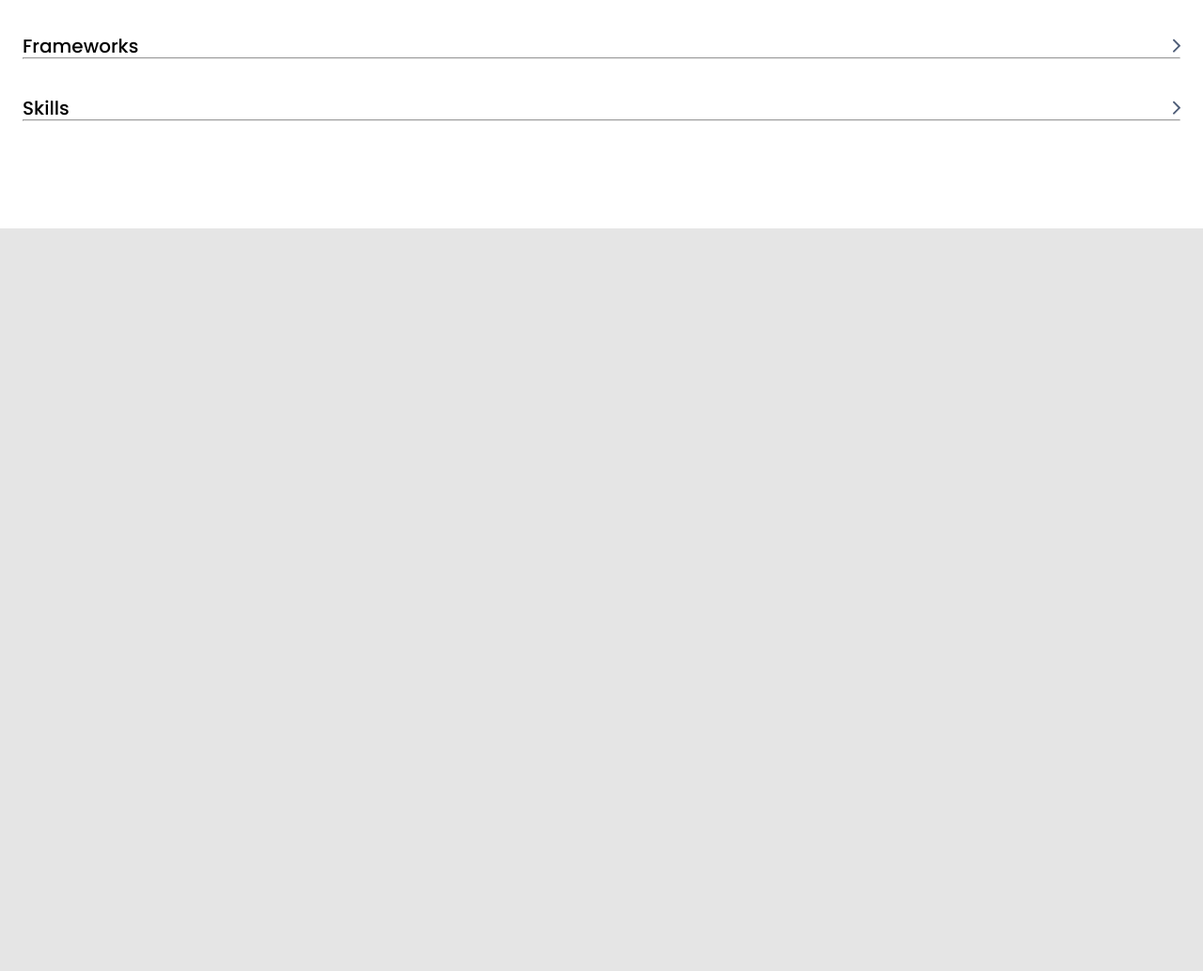
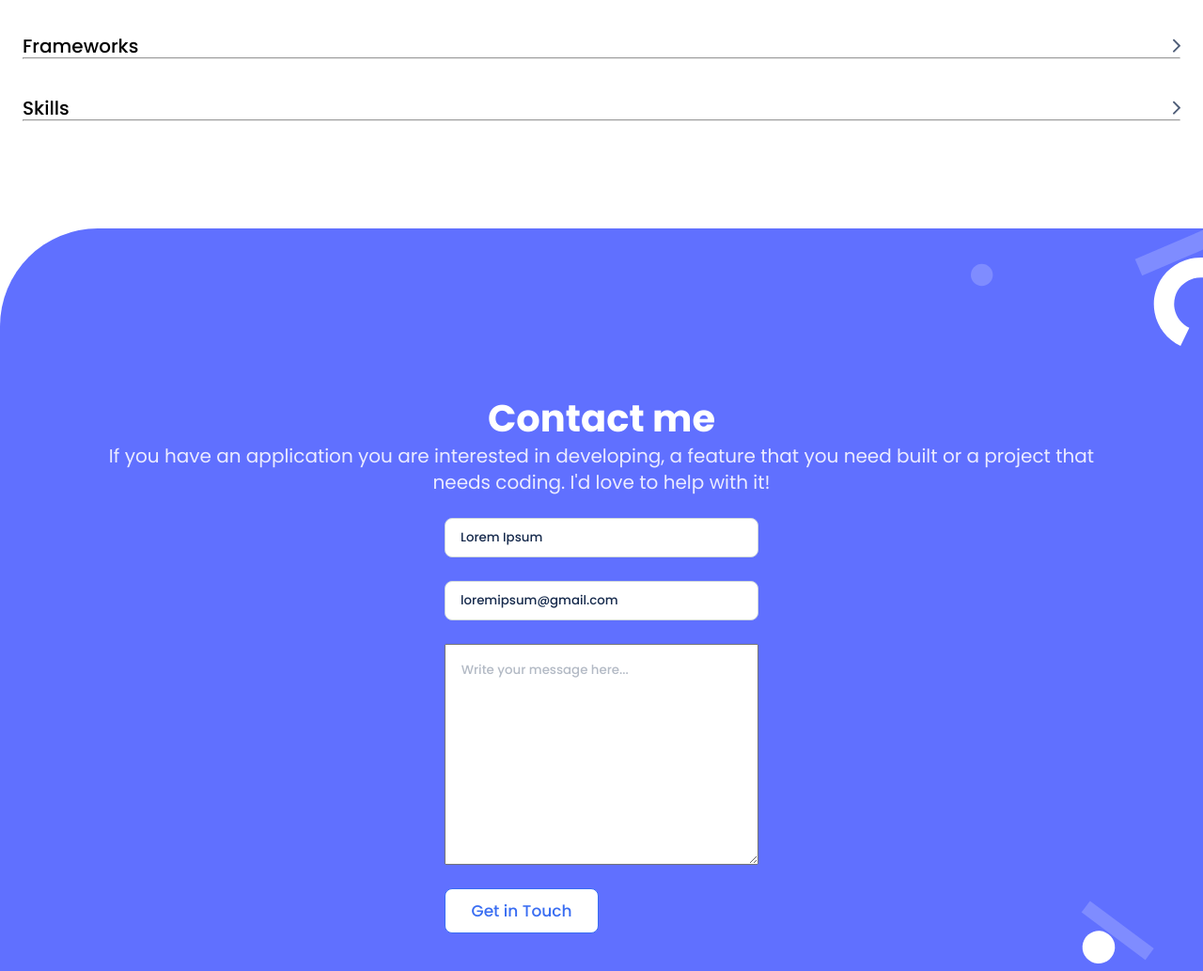
Before and after one commit to fmalgarini/My-portfolio-Project, a website: page index.html in a window 1280 px wide. Shown: the part 3901-4934 px from the top of the page at 94% size. Before the commit the page ends 4144 px from the top, so only its background shows below. Drawn offline with Linux system fonts and the light colour scheme.

Commit message:
Contact form finished. Add new Asset for backgroundImage. No linters Errors

```diff
--- a/index.html
+++ b/index.html
@@ -176,7 +176,41 @@
   </div>
   <hr>
 </section>
+<!--  ______________________________Footer-FORM-section___________________________  -->
+  <footer>
+    <section class="form-container">
+      <h6>Contact me</h6>
+      <p>If you have an application you are interested in developing, a feature that you need built or a project that needs coding.
+      I'd love to help with it!</p>
+      <form action="https://formspree.io/f/moqzgjoa" method="post">
+        <!-- input name -->
+        <label for="name" id="inputName"></label>
+        <input name="name"
+          id="name"
+          type="text"
+          placeholder="Lorem Ipsum"
+          maxlength="30"
+          required>
+          <br>
+        <!-- input email -->
+        <label for="email"></label>
+        <input name="Email"
+          id="email"
+          type="email"
+          placeholder="loremipsum@gmail.com"
+          required>
+          <br>
+        <!-- input text area -->
+        <label for="text"></label>
+          <textarea name="textarea" id="inputTextArea" ols="50"rows="10" placeholder="Write your message here..."
+                    maxlength="500"
+                    required></textarea><br>
+        <!-- button -->
+        <button id="formButton" type="submit">Get in Touch</button>
+        </form>
 
+    </section>
+  </footer>
  </Main>
  </body>
 </html>
--- a/package.json
+++ b/package.json
@@ -1,7 +1,7 @@
 {
   "name": "my-porfolio",
   "version": "1.0.0",
-  "description": "",
+  "description": "- [📖 About the Project](#about-project)\r     - [Tech Stack](#tech-stack)\r     - [Key Features](#key-features)\r - [💻 Getting Started](#getting-started)\r   - [Prerequisites](#prerequisites)\r   - [Setup](#setup)\r   - [Install](#install)\r   - [Usage](#usage)\r   - [Run tests](#run-tests)\r   - [Deployment](#deployment)\r - [👥 Authors](#authors)\r - [🔭 Future Features](#future-features)\r - [🤝 Contributing](#contributing)\r - [⭐️ Show your support](#support)\r - [🙏 Acknowledgements](#acknowledgements)\r - [❓ FAQ (OPTIONAL)](#faq)\r - [📝 License](#license)",
   "main": "index.js",
   "scripts": {
     "test": "echo \"Error: no test specified\" && exit 1"
@@ -10,7 +10,7 @@
   "author": "",
   "license": "ISC",
   "devDependencies": {
-    "hint": "^7.1.8",
+    "hint": "^7.1.9",
     "stylelint": "^13.13.1",
     "stylelint-config-standard": "^21.0.0",
     "stylelint-csstree-validator": "^1.9.0",
--- a/style.css
+++ b/style.css
@@ -8,12 +8,6 @@
   margin: 0;
   padding: 0;
   text-decoration: none;
-}
-
-/* Body background color */
-
-body {
-  background: #e5e5e5;
 }
 
 /* --------------------------NAV-------------------------------- */
@@ -392,3 +386,101 @@ div .word3 {
   padding: 12px;
   width: 215px;
 }
+
+/* Footer background img and general settings */
+footer {
+  background-image: url(assets/ContactMeBackground.svg);
+  background-repeat: no-repeat;
+  background-size: contain;
+  background-position-x: right;
+  padding: 15vh 8vw 5vh 8vw;
+  background-color: rgba(96, 112, 255, 1);
+  border-top-left-radius: 6.5rem;
+}
+
+/* footer form */
+
+.form-container {
+  padding-top: 3.5rem;
+  display: flex;
+  flex-direction: column;
+  justify-content: center;
+  align-items: center;
+}
+
+/* Contact me form */
+.form-container h6 {
+  font-style: normal;
+  font-weight: 700;
+  font-size: 40px;
+  line-height: 52px;
+  color: #fff;
+}
+
+/* Contact me pharagraph */
+
+.form-container p {
+  font-style: normal;
+  font-weight: 400;
+  font-size: 20px;
+  line-height: 28px;
+  text-align: center;
+  color: #ebebff;
+  padding-bottom: 1.5rem;
+}
+
+.form-container form {
+  display: flex;
+  flex-direction: column;
+}
+
+/* Form Contact Me */
+
+input {
+  border: 1px solid #cfd8dc;
+  border-radius: 8px;
+  padding: 1rem;
+  height: 8px;
+  width: 300px;
+  font-size: 500;
+}
+
+/* Place older edits for imputs */
+
+::placeholder {
+  color: rgba(23, 43, 77, 1);
+  font-weight: 500;
+  letter-spacing: 0;
+  font-size: 1em;
+  text-align: start;
+}
+
+/* placeholder edits for textarea */
+
+textarea {
+  padding: 5%;
+}
+
+textarea::placeholder {
+  color: rgba(179, 186, 197, 1);
+}
+
+/* form bootom */
+#formButton {
+  border: 1px solid rgba(57, 109, 242, 1);
+  background-color: rgba(255, 255, 255, 1);
+  width: 164px;
+  height: 48px;
+  border-radius: 8px;
+  color: #396df2;
+  font-weight: 500;
+  font-size: 17px;
+  align-self: self-start;
+}
+
+#formButton:hover {
+  transition-duration: 0.4s;
+  cursor: pointer;
+  background-color: #396df2;
+  color: white;
+}
```
Also changed, not shown: assets/ContactMeBackground.svg (added), 1 other file.
